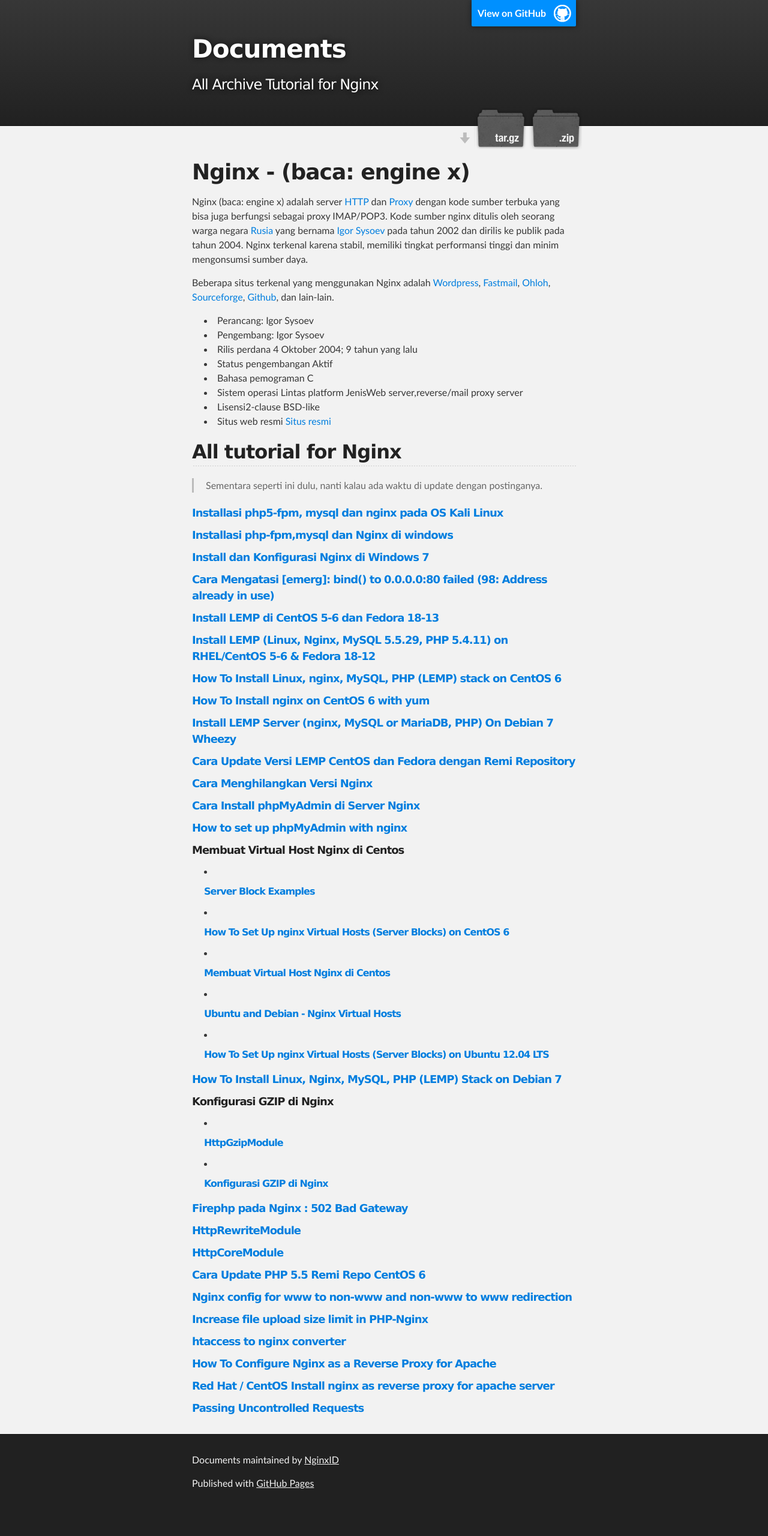
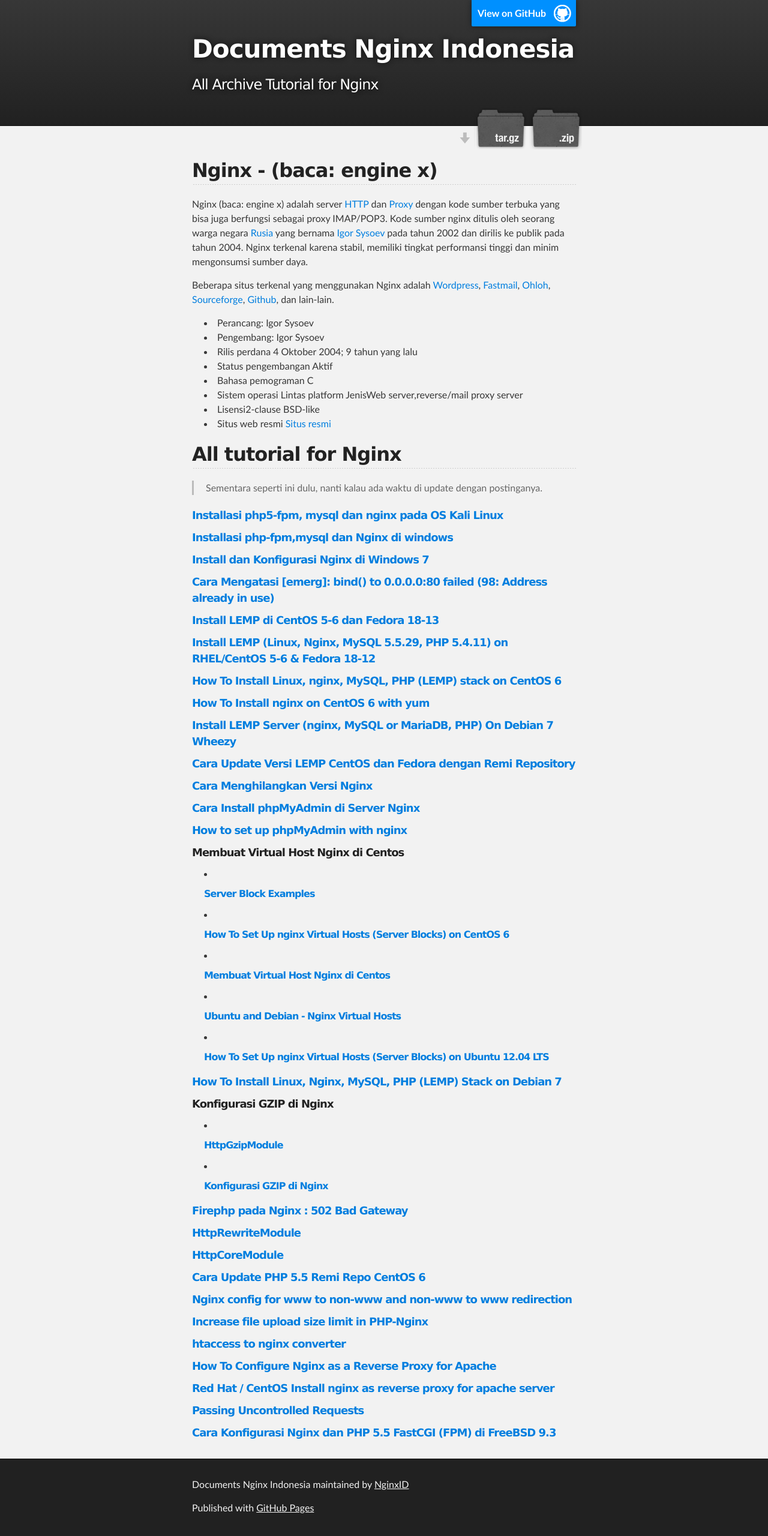
Before and after one commit to NginxID/documents, a plain HTML site: page index.html in a window 1280 px wide. Shown: the whole page at 60% size. Before the commit the page ends 2519 px from the top, so only its background shows below. Drawn offline with Linux system fonts and the light colour scheme.

```diff
--- a/index.html
+++ b/index.html
@@ -4,11 +4,11 @@
   <head>
     <meta charset='utf-8'>
     <meta http-equiv="X-UA-Compatible" content="chrome=1">
-    <meta name="description" content="Documents : All Archive Tutorial for Nginx">
+    <meta name="description" content="Documents Nginx Indonesia : All Archive Tutorial for Nginx">
 
     <link rel="stylesheet" type="text/css" media="screen" href="stylesheets/stylesheet.css">
 
-    <title>Documents</title>
+    <title>Documents Nginx Indonesia</title>
   </head>
 
   <body>
@@ -18,7 +18,7 @@
         <header class="inner">
           <a id="forkme_banner" href="https://github.com/NginxID/documents">View on GitHub</a>
 
-          <h1 id="project_title">Documents</h1>
+          <h1 id="project_title">Documents Nginx Indonesia</h1>
           <h2 id="project_tagline">All Archive Tutorial for Nginx</h2>
 
             <section id="downloads">
@@ -31,8 +31,8 @@
     <!-- MAIN CONTENT -->
     <div id="main_content_wrap" class="outer">
       <section id="main_content" class="inner">
-        <h1>
-<a name="nginx---baca-engine-x" class="anchor" href="#nginx---baca-engine-x"><span class="octicon octicon-link"></span></a>Nginx - (baca: engine x)</h1>
+        <h2>
+<a name="nginx---baca-engine-x" class="anchor" href="#nginx---baca-engine-x"><span class="octicon octicon-link"></span></a>Nginx - (baca: engine x)</h2>
 
 <p>Nginx (baca: engine x) adalah server <a href="http://id.wikipedia.org/wiki/HTTP">HTTP</a> dan <a href="http://id.wikipedia.org/wiki/Proxy">Proxy</a> dengan kode sumber terbuka yang bisa juga berfungsi sebagai proxy IMAP/POP3. Kode sumber nginx ditulis oleh seorang warga negara <a href="http://id.wikipedia.org/wiki/Rusia">Rusia</a> yang bernama <a href="http://id.wikipedia.org/w/index.php?title=Igor_Sysoev&amp;action=edit&amp;redlink=1">Igor Sysoev</a> pada tahun 2002 dan dirilis ke publik pada tahun 2004. Nginx terkenal karena stabil, memiliki tingkat performansi tinggi dan minim mengonsumsi sumber daya.</p>
 
@@ -179,13 +179,17 @@
 <h5>
 <a name="passing-uncontrolled-requests" class="anchor" href="#passing-uncontrolled-requests"><span class="octicon octicon-link"></span></a><a href="https://www.facebook.com/groups/nginx.banget.indonesia/permalink/336240946532446/">Passing Uncontrolled Requests</a>
 </h5>
+
+<h5>
+<a name="cara-konfigurasi-nginx-dan-php-55-fastcgi-fpm-di-freebsd-93" class="anchor" href="#cara-konfigurasi-nginx-dan-php-55-fastcgi-fpm-di-freebsd-93"><span class="octicon octicon-link"></span></a><a href="http://rizkylab.com/cara-konfigurasi-nginx-dan-php-5-5-fastcgi-fpm-di-freebsd-9-3/">Cara Konfigurasi Nginx dan PHP 5.5 FastCGI (FPM) di FreeBSD 9.3</a>
+</h5>
       </section>
     </div>
 
     <!-- FOOTER  -->
     <div id="footer_wrap" class="outer">
       <footer class="inner">
-        <p class="copyright">Documents maintained by <a href="https://github.com/NginxID">NginxID</a></p>
+        <p class="copyright">Documents Nginx Indonesia maintained by <a href="https://github.com/NginxID">NginxID</a></p>
         <p>Published with <a href="http://pages.github.com">GitHub Pages</a></p>
       </footer>
     </div>
```
Also changed, not shown: params.json (+1 -1 lines).
